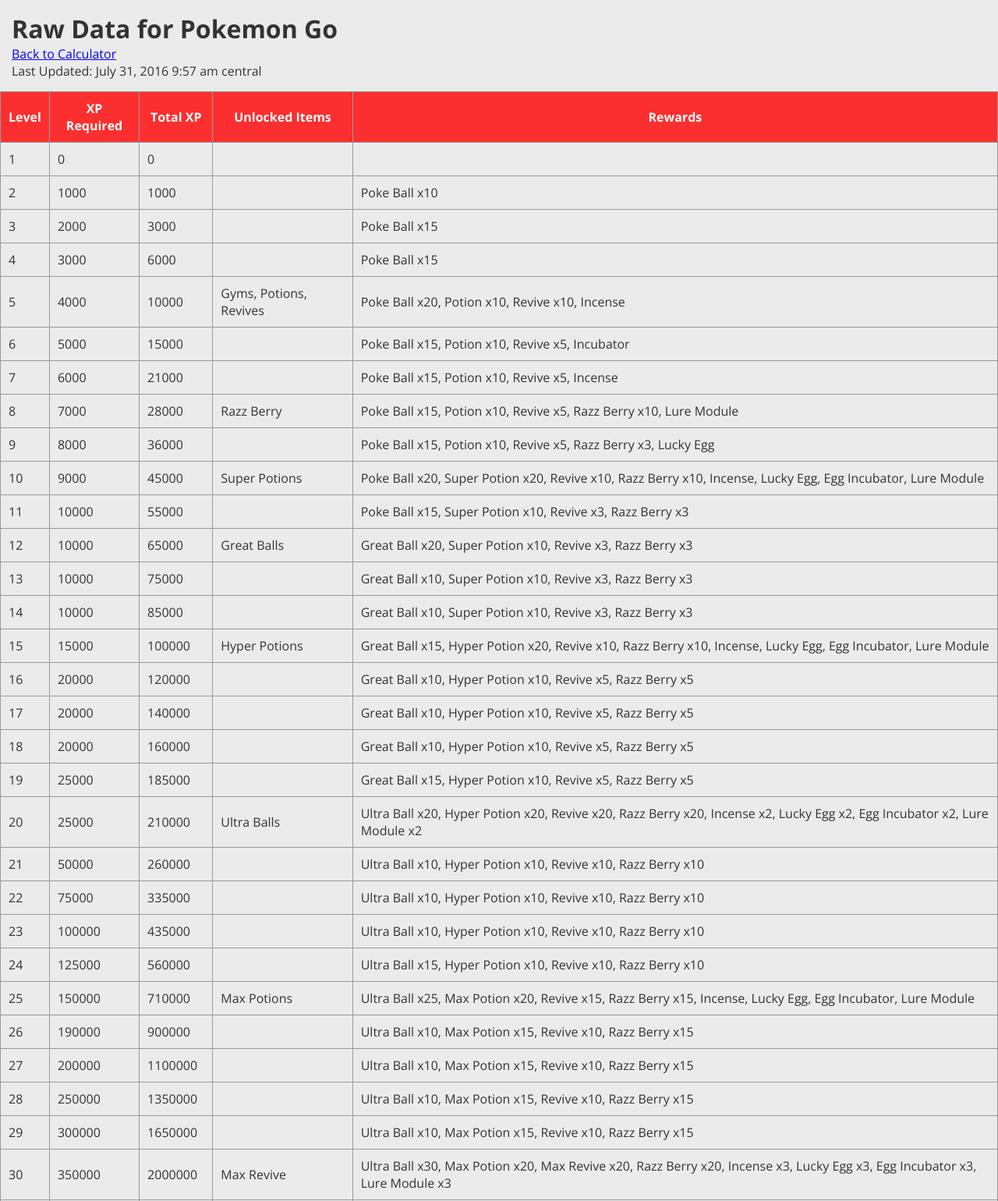
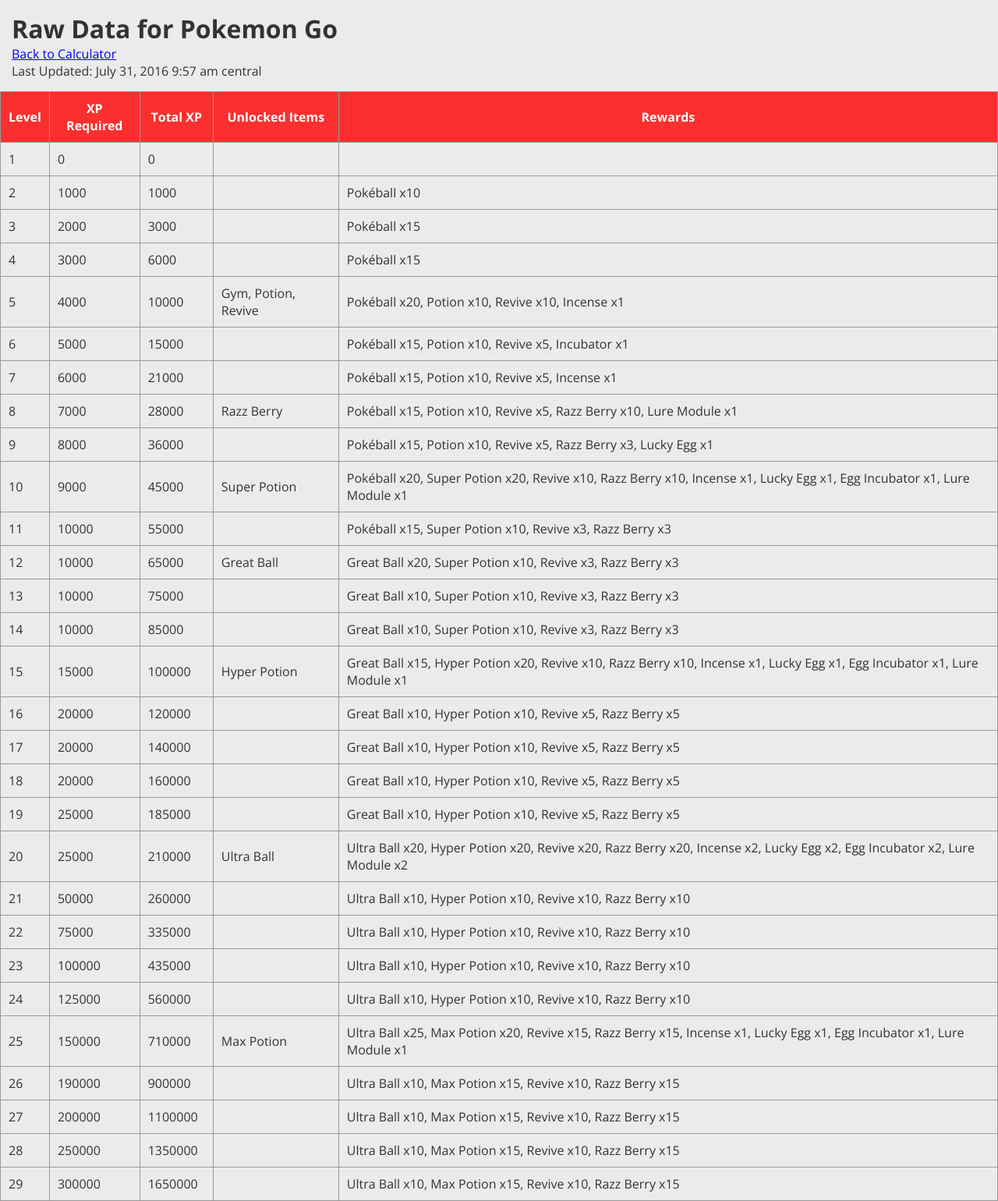
Before and after one commit to trevorwood222/pokemongoxp, a PHP site: page /rawdata.php in a window 1280 px wide. Shown: the top 1540 px of the page at 78% size. Run offline with PHP 8.4, Linux system fonts and the light colour scheme; data that the repository does not hold is empty.

Commit message:
updated level langs

```diff
--- a/inc/levels.php
+++ b/inc/levels.php
@@ -17,7 +17,7 @@ $levels[1] = array(
 	'xp_req' 						=> 0,
 	'total_xp_req' 			=> 0,
 	'unlocked_items'  	=> "",
-	'rewards'						=> ""
+	'rewards'						=> "",
 	);
 
 $levels[2] = array(
@@ -25,7 +25,7 @@ $levels[2] = array(
 	'xp_req' 						=> 1000,
 	'total_xp_req' 			=> 1000,
 	'unlocked_items'  	=> "",
-	'rewards'						=> "Poke Ball x10"
+	'rewards'						=> $lg['pokeball']." x10"
 	);
 
 $levels[3] = array(
@@ -33,7 +33,7 @@ $levels[3] = array(
 	'xp_req' 						=> 2000,
 	'total_xp_req' 			=> 3000,
 	'unlocked_items'  	=> "",
-	'rewards'						=> "Poke Ball x15"
+	'rewards'						=> $lg['pokeball']." x15"
 	);
 
 $levels[4] = array(
@@ -41,15 +41,15 @@ $levels[4] = array(
 	'xp_req' 						=> 3000,
 	'total_xp_req' 			=> 6000,
 	'unlocked_items'  	=> "",
-	'rewards'						=> "Poke Ball x15"
+	'rewards'						=> $lg['pokeball']." x15"
 	);
 
 $levels[5] = array(
 	'level'							=> 5,
 	'xp_req' 						=> 4000,
 	'total_xp_req' 			=> 10000,
-	'unlocked_items'  	=> "Gyms, Potions, Revives",
-	'rewards'						=> "Poke Ball x20, Potion x10, Revive x10, Incense"
+	'unlocked_items'  	=> $lg['gym'].", ".$lg['potion'].", ".$lg['revive'],
+	'rewards'						=> $lg['pokeball']." x20, ".$lg['potion']." x10, ".$lg['revive']." x10, ".$lg['incense']." x1"
 	);
 
 $levels[6] = array(
@@ -57,7 +57,7 @@ $levels[6] = array(
 	'xp_req' 						=> 5000,
 	'total_xp_req' 			=> 15000,
 	'unlocked_items'  	=> "",
-	'rewards'						=> "Poke Ball x15, Potion x10, Revive x5, Incubator"
+	'rewards'						=> $lg['pokeball']." x15, ".$lg['potion']." x10, ".$lg['revive']." x5, ".$lg['incubator']." x1"
 	);
 
 $levels[7] = array(
@@ -65,15 +65,15 @@ $levels[7] = array(
 	'xp_req' 						=> 6000,
 	'total_xp_req' 			=> 21000,
 	'unlocked_items'  	=> "",
-	'rewards'						=> "Poke Ball x15, Potion x10, Revive x5, Incense"
+	'rewards'						=> $lg['pokeball']." x15, ".$lg['potion']." x10, ".$lg['revive']." x5, ".$lg['incense']." x1"
 	);
 
 $levels[8] = array(
 	'level'							=> 8,
 	'xp_req' 						=> 7000,
 	'total_xp_req' 			=> 28000,
-	'unlocked_items'  	=> "Razz Berry",
-	'rewards'						=> "Poke Ball x15, Potion x10, Revive x5, Razz Berry x10, Lure Module"
+	'unlocked_items'  	=> $lg['razzberry'],
+	'rewards'						=> $lg['pokeball']." x15, ".$lg['potion']." x10, ".$lg['revive']." x5, ".$lg['razzberry']." x10, ".$lg['luremodule']." x1"
 	);
 
 $levels[9] = array(
@@ -81,15 +81,15 @@ $levels[9] = array(
 	'xp_req' 						=> 8000,
 	'total_xp_req' 			=> 36000,
 	'unlocked_items'  	=> "",
-	'rewards'						=> "Poke Ball x15, Potion x10, Revive x5, Razz Berry x3, Lucky Egg"
+	'rewards'						=> $lg['pokeball']." x15, ".$lg['potion']." x10, ".$lg['revive']." x5, ".$lg['razzberry']." x3, ".$lg['luckyegg']." x1"
 	);
 
 $levels[10] = array(
 	'level'							=> 10,
 	'xp_req' 						=> 9000,
 	'total_xp_req' 			=> 45000,
-	'unlocked_items'  	=> "Super Potions",
-	'rewards'						=> "Poke Ball x20, Super Potion x20, Revive x10, Razz Berry x10, Incense, Lucky Egg, Egg Incubator, Lure Module"
+	'unlocked_items'  	=> $lg['superpotion'],
+	'rewards'						=> $lg['pokeball']." x20, ".$lg['superpotion']." x20, ".$lg['revive']." x10, ".$lg['razzberry']." x10, ".$lg['incense']." x1, ".$lg['luckyegg']." x1, ".$lg['eggincubator']." x1, ".$lg['luremodule']." x1"
 	);
 
 $levels[11] = array(
@@ -97,15 +97,15 @@ $levels[11] = array(
 	'xp_req' 						=> 10000,
 	'total_xp_req' 			=> 55000,
 	'unlocked_items'  	=> "",
-	'rewards'						=> "Poke Ball x15, Super Potion x10, Revive x3, Razz Berry x3"
+	'rewards'						=> $lg['pokeball']." x15, ".$lg['superpotion']." x10, ".$lg['revive']." x3, ".$lg['razzberry']." x3"
 	);
 
 $levels[12] = array(
 	'level'							=> 12,
 	'xp_req' 						=> 10000,
 	'total_xp_req' 			=> 65000,
-	'unlocked_items'  	=> "Great Balls",
-	'rewards'						=> "Great Ball x20, Super Potion x10, Revive x3, Razz Berry x3"
+	'unlocked_items'  	=> $lg['greatball'],
+	'rewards'						=> $lg['greatball']." x20, ".$lg['superpotion']." x10, ".$lg['revive']." x3, ".$lg['razzberry']." x3"
 	);
 
 $levels[13] = array(
@@ -113,7 +113,7 @@ $levels[13] = array(
 	'xp_req' 						=> 10000,
 	'total_xp_req' 			=> 75000,
 	'unlocked_items'  	=> "",
-	'rewards'						=> "Great Ball x10, Super Potion x10, Revive x3, Razz Berry x3"
+	'rewards'						=> $lg['greatball']." x10, ".$lg['superpotion']." x10, ".$lg['revive']." x3, ".$lg['razzberry']." x3"
 	);
 
 $levels[14] = array(
@@ -121,15 +121,15 @@ $levels[14] = array(
 	'xp_req' 						=> 10000,
 	'total_xp_req' 			=> 85000,
 	'unlocked_items'  	=> "",
-	'rewards'						=> "Great Ball x10, Super Potion x10, Revive x3, Razz Berry x3"
+	'rewards'						=> $lg['greatball']." x10, ".$lg['superpotion']." x10, ".$lg['revive']." x3, ".$lg['razzberry']." x3"
 	);
 
 $levels[15] = array(
 	'level'							=> 15,
 	'xp_req' 						=> 15000,
 	'total_xp_req' 			=> 100000,
-	'unlocked_items'  	=> "Hyper Potions",
-	'rewards'						=> "Great Ball x15, Hyper Potion x20, Revive x10, Razz Berry x10, Incense, Lucky Egg, Egg Incubator, Lure Module"
+	'unlocked_items'  	=> $lg['hyperpotion'],
+	'rewards'						=> $lg['greatball']." x15, ".$lg['hyperpotion']." x20, ".$lg['revive']." x10, ".$lg['razzberry']." x10, ".$lg['incense']." x1, ".$lg['luckyegg']." x1, ".$lg['eggincubator']." x1, ".$lg['luremodule']." x1"
 	);
 
 $levels[16] = array(
@@ -137,7 +137,7 @@ $levels[16] = array(
 	'xp_req' 						=> 20000,
 	'total_xp_req' 			=> 120000,
 	'unlocked_items'  	=> "",
-	'rewards'						=> "Great Ball x10, Hyper Potion x10, Revive x5, Razz Berry x5"
+	'rewards'						=> $lg['greatball']." x10, ".$lg['hyperpotion']." x10, ".$lg['revive']." x5, ".$lg['razzberry']." x5"
 	);
 
 $levels[17] = array(
@@ -145,7 +145,7 @@ $levels[17] = array(
 	'xp_req' 						=> 20000,
 	'total_xp_req' 			=> 140000,
 	'unlocked_items'  	=> "",
-	'rewards'						=> "Great Ball x10, Hyper Potion x10, Revive x5, Razz Berry x5"
+	'rewards'						=> $lg['greatball']." x10, ".$lg['hyperpotion']." x10, ".$lg['revive']." x5, ".$lg['razzberry']." x5"
 	);
 
 $levels[18] = array(
@@ -153,7 +153,7 @@ $levels[18] = array(
 	'xp_req' 						=> 20000,
 	'total_xp_req' 			=> 160000,
 	'unlocked_items'  	=> "",
-	'rewards'						=> "Great Ball x10, Hyper Potion x10, Revive x5, Razz Berry x5"
+	'rewards'						=> $lg['greatball']." x10, ".$lg['hyperpotion']." x10, ".$lg['revive']." x5, ".$lg['razzberry']." x5"
 	);
 
 $levels[19] = array(
@@ -161,15 +161,15 @@ $levels[19] = array(
 	'xp_req' 						=> 25000,
 	'total_xp_req' 			=> 185000,
 	'unlocked_items'  	=> "",
-	'rewards'						=> "Great Ball x15, Hyper Potion x10, Revive x5, Razz Berry x5"
+	'rewards'						=> $lg['greatball']." x10, ".$lg['hyperpotion']." x10, ".$lg['revive']." x5, ".$lg['razzberry']." x5"
 	);
 
 $levels[20] = array(
 	'level'							=> 20,
 	'xp_req' 						=> 25000,
 	'total_xp_req' 			=> 210000,
-	'unlocked_items'  	=> "Ultra Balls",
-	'rewards'						=> "Ultra Ball x20, Hyper Potion x20, Revive x20, Razz Berry x20, Incense x2, Lucky Egg x2, Egg Incubator x2, Lure Module x2"
+	'unlocked_items'  	=> $lg['ultraball'],
+	'rewards'						=> $lg['ultraball']." x20, ".$lg['hyperpotion']." x20, ".$lg['revive']." x20, ".$lg['razzberry']." x20, ".$lg['incense']." x2, ".$lg['luckyegg']." x2, ".$lg['eggincubator']." x2, ".$lg['luremodule']." x2"
 	);
 
 $levels[21] = array(
@@ -177,7 +177,7 @@ $levels[21] = array(
 	'xp_req' 						=> 50000,
 	'total_xp_req' 			=> 260000,
 	'unlocked_items'  	=> "",
-	'rewards'						=> "Ultra Ball x10, Hyper Potion x10, Revive x10, Razz Berry x10"
+	'rewards'						=> $lg['ultraball']." x10, ".$lg['hyperpotion']." x10, ".$lg['revive']." x10, ".$lg['razzberry']." x10"
 	);
 
 $levels[22] = array(
@@ -185,7 +185,7 @@ $levels[22] = array(
 	'xp_req' 						=> 75000,
 	'total_xp_req' 			=> 335000,
 	'unlocked_items'  	=> "",
-	'rewards'						=> "Ultra Ball x10, Hyper Potion x10, Revive x10, Razz Berry x10"
+	'rewards'						=> $lg['ultraball']." x10, ".$lg['hyperpotion']." x10, ".$lg['revive']." x10, ".$lg['razzberry']." x10"
 	);
 
 $levels[23] = array(
@@ -193,7 +193,7 @@ $levels[23] = array(
 	'xp_req' 						=> 100000,
 	'total_xp_req' 			=> 435000,
 	'unlocked_items'  	=> "",
-	'rewards'						=> "Ultra Ball x10, Hyper Potion x10, Revive x10, Razz Berry x10"
+	'rewards'						=> $lg['ultraball']." x10, ".$lg['hyperpotion']." x10, ".$lg['revive']." x10, ".$lg['razzberry']." x10"
 	);
 
 $levels[24] = array(
@@ -201,15 +201,15 @@ $levels[24] = array(
 	'xp_req' 						=> 125000,
 	'total_xp_req' 			=> 560000,
 	'unlocked_items'  	=> "",
-	'rewards'						=> "Ultra Ball x15, Hyper Potion x10, Revive x10, Razz Berry x10"
+	'rewards'						=> $lg['ultraball']." x10, ".$lg['hyperpotion']." x10, ".$lg['revive']." x10, ".$lg['razzberry']." x10"
 	);
 
 $levels[25] = array(
 	'level'							=> 25,
 	'xp_req' 						=> 150000,
 	'total_xp_req' 			=> 710000,
-	'unlocked_items'  	=> "Max Potions",
-	'rewards'						=> "Ultra Ball x25, Max Potion x20, Revive x15, Razz Berry x15, Incense, Lucky Egg, Egg Incubator, Lure Module"
+	'unlocked_items'  	=> $lg['maxpotion'],
+	'rewards'						=> $lg['ultraball']." x25, ".$lg['maxpotion']." x20, ".$lg['revive']." x15, ".$lg['razzberry']." x15, ".$lg['incense']." x1, ".$lg['luckyegg']." x1, ".$lg['eggincubator']." x1, ".$lg['luremodule']." x1"
 	);
 
 $levels[26] = array(
@@ -217,7 +217,7 @@ $levels[26] = array(
 	'xp_req' 						=> 190000,
 	'total_xp_req' 			=> 900000,
 	'unlocked_items'  	=> "",
-	'rewards'						=> "Ultra Ball x10, Max Potion x15, Revive x10, Razz Berry x15"
+	'rewards'						=> $lg['ultraball']." x10, ".$lg['maxpotion']." x15, ".$lg['revive']." x10, ".$lg['razzberry']." x15"
 	);
 
 $levels[27] = array(
@@ -225,7 +225,7 @@ $levels[27] = array(
 	'xp_req' 						=> 200000,
 	'total_xp_req' 			=> 1100000,
 	'unlocked_items'  	=> "",
-	'rewards'						=> "Ultra Ball x10, Max Potion x15, Revive x10, Razz Berry x15"
+	'rewards'						=> $lg['ultraball']." x10, ".$lg['maxpotion']." x15, ".$lg['revive']." x10, ".$lg['razzberry']." x15"
 	);
 
 $levels[28] = array(
@@ -233,7 +233,7 @@ $levels[28] = array(
 	'xp_req' 						=> 250000,
 	'total_xp_req' 			=> 1350000,
 	'unlocked_items'  	=> "",
-	'rewards'						=> "Ultra Ball x10, Max Potion x15, Revive x10, Razz Berry x15"
+	'rewards'						=> $lg['ultraball']." x10, ".$lg['maxpotion']." x15, ".$lg['revive']." x10, ".$lg['razzberry']." x15"
 	);
 
 $levels[29] = array(
@@ -241,15 +241,15 @@ $levels[29] = array(
 	'xp_req' 						=> 300000,
 	'total_xp_req' 			=> 1650000,
 	'unlocked_items'  	=> "",
-	'rewards'						=> "Ultra Ball x10, Max Potion x15, Revive x10, Razz Berry x15"
+	'rewards'						=> $lg['ultraball']." x10, ".$lg['maxpotion']." x15, ".$lg['revive']." x10, ".$lg['razzberry']." x15"
 	);
 
 $levels[30] = array(
 	'level'							=> 30,
 	'xp_req' 						=> 350000,
 	'total_xp_req' 			=> 2000000,
-	'unlocked_items'  	=> "Max Revive",
-	'rewards'						=> "Ultra Ball x30, Max Potion x20, Max Revive x20, Razz Berry x20, Incense x3, Lucky Egg x3, Egg Incubator x3, Lure Module x3"
+	'unlocked_items'  	=> $lg['maxrevive'],
+	'rewards'						=> $lg['ultraball']." x30, ".$lg['maxpotion']." x20, ".$lg['maxrevive']." x20, ".$lg['razzberry']." x20, ".$lg['incense']." x3, ".$lg['luckyegg']." x3, ".$lg['eggincubator']." x3, ".$lg['luremodule']." x3"
 	);
 
 $levels[31] = array(
@@ -257,7 +257,7 @@ $levels[31] = array(
 	'xp_req' 						=> 500000,
 	'total_xp_req' 			=> 2500000,
 	'unlocked_items'  	=> "",
-	'rewards'						=> "Ultra Ball x10, Max Potion x15, Max Revive x10, Razz Berry x15"
+	'rewards'						=> $lg['ultraball']." x10, ".$lg['maxpotion']." x15, ".$lg['maxrevive']." x10, ".$lg['razzberry']." x15"
 	);
 
 $levels[32] = array(
@@ -265,7 +265,7 @@ $levels[32] = array(
 	'xp_req' 						=> 250000,
 	'total_xp_req' 			=> 3000000,
 	'unlocked_items'  	=> "",
-	'rewards'						=> "Ultra Ball x10, Max Potion x15, Max Revive x10, Razz Berry x15"
+	'rewards'						=> $lg['ultraball']." x10, ".$lg['maxpotion']." x15, ".$lg['maxrevive']." x10, ".$lg['razzberry']." x15"
 	);
 
 $levels[33] = array(
@@ -273,7 +273,7 @@ $levels[33] = array(
 	'xp_req' 						=> 750000,
 	'total_xp_req' 			=> 3750000,
 	'unlocked_items'  	=> "",
-	'rewards'						=> "Ultra Ball x10, Max Potion x15, Max Revive x10, Razz Berry x15"
+	'rewards'						=> $lg['ultraball']." x10, ".$lg['maxpotion']." x15, ".$lg['maxrevive']." x10, ".$lg['razzberry']." x15"
 	);
 
 $levels[34] = array(
@@ -281,7 +281,7 @@ $levels[34] = array(
 	'xp_req' 						=> 1000000,
 	'total_xp_req' 			=> 4750000,
 	'unlocked_items'  	=> "",
-	'rewards'						=> "Ultra Ball x10, Max Potion x15, Max Revive x10, Razz Berry x15"
+	'rewards'						=> $lg['ultraball']." x10, ".$lg['maxpotion']." x15, ".$lg['maxrevive']." x10, ".$lg['razzberry']." x15"
 	);
 
 $levels[35] = array(
@@ -289,7 +289,7 @@ $levels[35] = array(
 	'xp_req' 						=> 1250000,
 	'total_xp_req' 			=> 6000000,
 	'unlocked_items'  	=> "",
-	'rewards'						=> "Ultra Ball x30, Max Potion x20, Max Revive x20, Razz Berry x20, Incense x2, Lucky Egg x1, Lure Module x1"
+	'rewards'						=> $lg['ultraball']." x30, ".$lg['maxpotion']." x20, ".$lg['maxrevive']." x20, ".$lg['razzberry']." x20, ".$lg['incense']." x2, ".$lg['luckyegg']." x1, ".$lg['luremodule']." x1"
 	);
 
 $levels[36] = array(
@@ -297,7 +297,7 @@ $levels[36] = array(
 	'xp_req' 						=> 1500000,
 	'total_xp_req' 			=> 7500000,
 	'unlocked_items'  	=> "",
-	'rewards'						=> "Ultra Ball x20, Max Potion x20, Max Revive x10, Razz Berry x20"
+	'rewards'						=> $lg['ultraball']." x20, ".$lg['maxpotion']." x20, ".$lg['maxrevive']." x10, ".$lg['razzberry']." x20"
 	);
 
 $levels[37] = array(
@@ -305,7 +305,7 @@ $levels[37] = array(
 	'xp_req' 						=> 2000000,
 	'total_xp_req' 			=> 9500000,
 	'unlocked_items'  	=> "",
-	'rewards'						=> "Ultra Ball x20, Max Potion x20, Max Revive x10, Razz Berry x20"
+	'rewards'						=> $lg['ultraball']." x20, ".$lg['maxpotion']." x20, ".$lg['maxrevive']." x10, ".$lg['razzberry']." x20"
 	);
 
 $levels[38] = array(
@@ -313,7 +313,7 @@ $levels[38] = array(
 	'xp_req' 						=> 2500000,
 	'total_xp_req' 			=> 12000000,
 	'unlocked_items'  	=> "",
-	'rewards'						=> "Ultra Ball x20, Max Potion x20, Max Revive x10, Razz Berry x20"
+	'rewards'						=> $lg['ultraball']." x20, ".$lg['maxpotion']." x20, ".$lg['maxrevive']." x10, ".$lg['razzberry']." x20"
 	);
 
 $levels[39] = array(
@@ -321,7 +321,7 @@ $levels[39] = array(
 	'xp_req' 						=> 3000000,
 	'total_xp_req' 			=> 15000000,
 	'unlocked_items'  	=> "",
-	'rewards'						=> "Ultra Ball x20, Max Potion x20, Max Revive x10, Razz Berry x20"
+	'rewards'						=> $lg['ultraball']." x20, ".$lg['maxpotion']." x20, ".$lg['maxrevive']." x10, ".$lg['razzberry']." x20"
 	);
 
 $levels[40] = array(
@@ -329,9 +329,7 @@ $levels[40] = array(
 	'xp_req' 						=> 5000000,
 	'total_xp_req' 			=> 20000000,
 	'unlocked_items'  	=> "",
-	'rewards'						=> "Ultra Ball x40, Max Potion x40, Max Revive x40, Razz Berry x40, Incense x4, Lucky Egg x4, Egg Incubator x4, Lure Module x4"
+	'rewards'						=> $lg['ultraball']." x40, ".$lg['maxpotion']." x40, ".$lg['maxrevive']." x40, ".$lg['razzberry']." x40, ".$lg['incense']." x4, ".$lg['luckyegg']." x4, ".$lg['eggincubator']." x4, ".$lg['luremodule']." x4"
 	);
 
-
-
 ?>
--- a/langs/english.php
+++ b/langs/english.php
@@ -49,6 +49,45 @@ $lg = [
 	"total_xp_req" => "Total XP",
 	"unlocked_items" => "Unlocked Items",
 	"rewards" => "Rewards",
+
+
+	// levels
+
+	"gym" => "Gym",
+
+	"pokeball" => "Pokéball",
+	"greatball" => "Great Ball",
+	"ultraball" => "Ultra Ball",
+
+	"razzberry" => "Razz Berry",
+
+	"potion" => "Potion",
+	"superpotion" => "Super Potion",
+	"hyperpotion" => "Hyper Potion",
+	"maxpotion" => "Max Potion",
+
+	"revive" => "Revive",
+	"maxrevive" => "Max Revive",
+
+	"incense" => "Incense",
+	"luremodule" => "Lure Module",
+
+	"incubator" => "Incubator", // unlimited
+	"eggincubator" => "Egg Incubator", //limited one
+
+	"luckyegg" => "Lucky Egg",
+
+
+
 ];
 
+
+
+
+
+
+
+
+
+
 ?>
```
Also changed, not shown: langs/chinese.php (+30 -0 lines), langs/german.php (+30 -0 lines), langs/japanese.php (+28 -0 lines), langs/spanish.php (+31 -0 lines), 3 other files.
